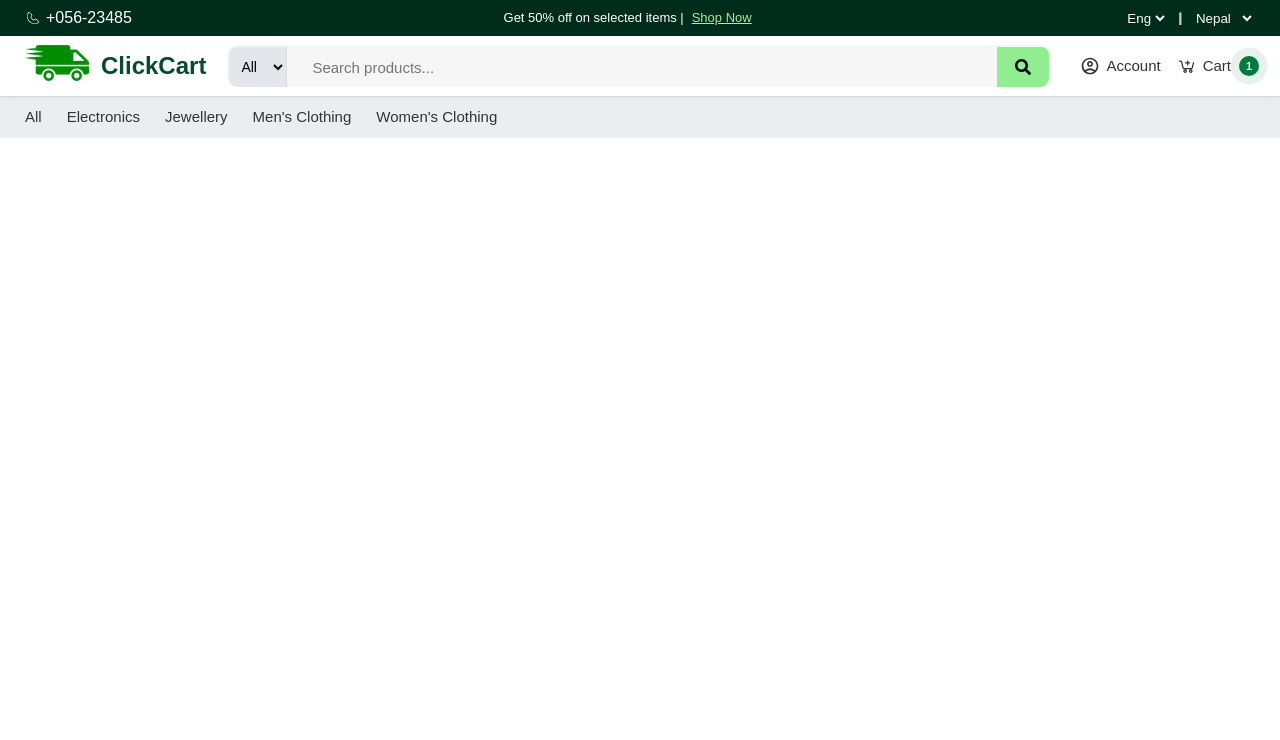
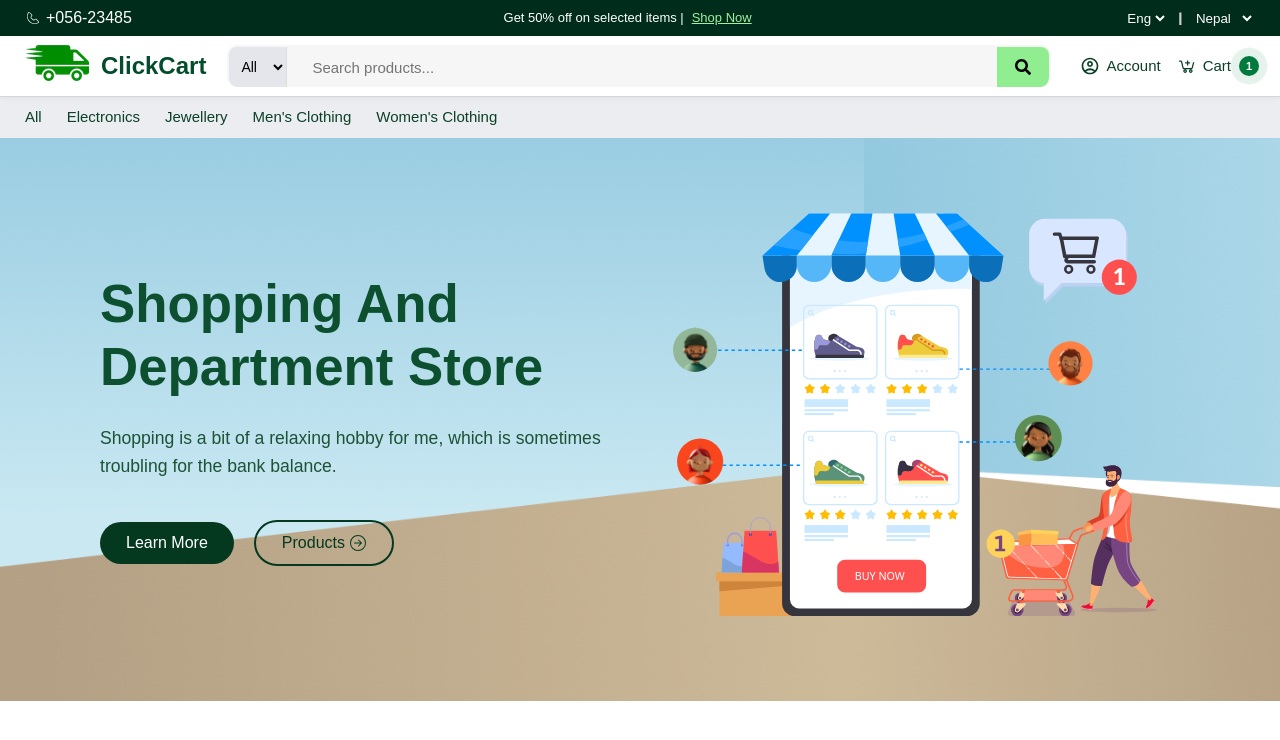
Before and after one commit to arbinsigdel12/Complete-ecommerce-using-Reactjs-, a React (Vite) app: page / in a window 1280 px wide. Shown: the top 740 px of the page. Built offline with nearby package versions, Linux system fonts and the light colour scheme.

Commit message:
feat: hero section create

```diff
--- a/src/App.tsx
+++ b/src/App.tsx
@@ -1,9 +1,11 @@
-import Navbar from "./components/Navbar/Navbar.tsx";
+import Hero from "./components/hero/Hero.tsx";
+import Navbar from "./components/navbar/Navbar.tsx";
 
 function App() {
   return (
     <>
       <Navbar />
+      <Hero />
     </>
   );
 }
--- a/src/components/Navbar/Navbar.tsx
+++ b/src/components/Navbar/Navbar.tsx
@@ -1,11 +1,11 @@
 import React, { useState, useEffect } from "react";
-import "./Navbar.css";
+import "./navbar.css";
 import van from "../../../public/assets/Images/van.webp";
 import { FaBars, FaTimes } from "react-icons/fa";
 import { MdOutlineAccountCircle } from "react-icons/md";
 import { LiaCartPlusSolid } from "react-icons/lia";
 import { CiPhone } from "react-icons/ci";
-import NavbarSearch from "../NavbarSearch/NavbarSearch";
+import NavbarSearch from "../navbarSearch/NavbarSearch";
 
 const Navbar: React.FC = () => {
   const [isMobileMenuOpen, setIsMobileMenuOpen] = useState(false);
--- a/src/components/NavbarSearch/NavbarSearch.tsx
+++ b/src/components/NavbarSearch/NavbarSearch.tsx
@@ -1,6 +1,6 @@
 import React, { useState, useRef, useEffect } from "react";
 import { FaSearch } from "react-icons/fa";
-import "./NavbarSearch.css";
+import "./navbarSearch.css";
 
 interface NavbarSearchProps {
   isMobile?: boolean;
--- /dev/null
+++ b/src/components/hero/Hero.tsx
@@ -0,0 +1,36 @@
+import "./hero.css";
+import { BsArrowRightCircle } from "react-icons/bs";
+import LandingSvg from "../../../public/assets/Hero/landingSVG.svg";
+
+function Hero() {
+  return (
+    <>
+      <section>
+        <div className="hero">
+          <div className="hero-left">
+            <div className="hero heading">
+              <h2>Shopping And Department Store</h2>
+            </div>
+            <div className="hero-description">
+              <p>
+                Shopping is a bit of a relaxing hobby for me, which is sometimes
+                troubling for the bank balance.
+              </p>
+            </div>
+            <div className="hero-button">
+              <button className="learn-more">Learn More</button>
+              <button className="product-button">
+                Products <BsArrowRightCircle />
+              </button>
+            </div>
+          </div>
+          <div className="hero-right">
+            <img src={LandingSvg} alt="" />
+          </div>
+        </div>
+      </section>
+    </>
+  );
+}
+
+export default Hero;
--- /dev/null
+++ b/src/components/hero/hero.css
@@ -0,0 +1,146 @@
+:root {
+  --primary-green: #0d5030;
+  --light-green: #004e2d;
+  --button-green: #04391f;
+  --text-color: #0c4027;
+  --white: #fff;
+}
+
+section {
+  background-image: url("../../../public/assets/Hero/landingBG.png");
+  background-size: cover;
+  background-position: center;
+  padding: 80px 100px;
+  display: flex;
+  align-items: center;
+  justify-content: center;
+}
+
+.hero {
+  display: flex;
+  align-items: center;
+  justify-content: space-between;
+  gap: 60px;
+  width: 100%;
+  max-width: 1300px;
+}
+
+.hero-left {
+  flex: 1;
+}
+
+.hero-left h2 {
+  font-size: 3.3rem;
+  font-weight: 700;
+  color: var(--primary-green);
+  line-height: 1.2;
+  margin-bottom: 25px;
+}
+
+.hero-description p {
+  color: #1c5235;
+  font-size: 1.1rem;
+  line-height: 1.6;
+  margin-bottom: 40px;
+}
+
+.hero-button {
+  display: flex;
+  align-items: center;
+  gap: 20px;
+}
+
+.learn-more {
+  background-color: var(--button-green);
+  color: var(--white);
+  border: none;
+  border-radius: 40px;
+  padding: 12px 26px;
+  font-size: 1rem;
+  cursor: pointer;
+  transition: all 0.3s ease;
+}
+
+.learn-more:hover {
+  background-color: var(--light-green);
+  transform: translateY(-2px);
+}
+
+.product-button {
+  display: flex;
+  justify-content: space-between;
+  align-items: center;
+  gap: 5px;
+  background-color: transparent;
+  color: var(--button-green);
+  border: 2px solid var(--button-green);
+  border-radius: 40px;
+  padding: 12px 26px;
+  font-size: 1rem;
+  cursor: pointer;
+  transition: all 0.6s ease;
+}
+.product-button svg {
+  transition: all 0.6s ease;
+}
+
+.product-button:hover {
+  background-color: var(--button-green);
+  color: #fff;
+}
+
+.product-button:hover svg {
+  transform: translateX(10px);
+}
+
+.hero-right {
+  flex: 1;
+  display: flex;
+  justify-content: center;
+}
+
+.hero-right img {
+  max-width: 95%;
+  height: auto;
+  animation: float 4s ease-in-out infinite;
+}
+@keyframes float {
+  0% {
+    transform: translate(0, 0);
+  }
+  25% {
+    transform: translate(-10px, 0);
+  }
+  50% {
+    transform: translate(-10px, -10px);
+  }
+  75% {
+    transform: translate(10px, -10px);
+  }
+  100% {
+    transform: translate(0, 0);
+  }
+}
+
+/* Responsive */
+@media (max-width: 860px) {
+  section {
+    padding: 60px 40px;
+  }
+  .hero {
+    flex-direction: column;
+    justify-content: center;
+    align-items: center;
+    text-align: center;
+  }
+
+  .hero-button {
+    justify-content: center;
+  }
+  .hero-left h2 {
+    font-size: 2.5rem;
+  }
+  .hero-right img {
+    max-width: 80%;
+  }
+}
--- a/src/index.css
+++ b/src/index.css
@@ -23,6 +23,5 @@
 
 body {
   background-color: var(--bg-color);
-  color: var(--text-color);
   line-height: 1.5;
 }
```
Also changed, not shown: public/assets/Hero/landingBG.png (added), public/assets/Hero/landingSVG.svg (added), src/App.css (deleted).
